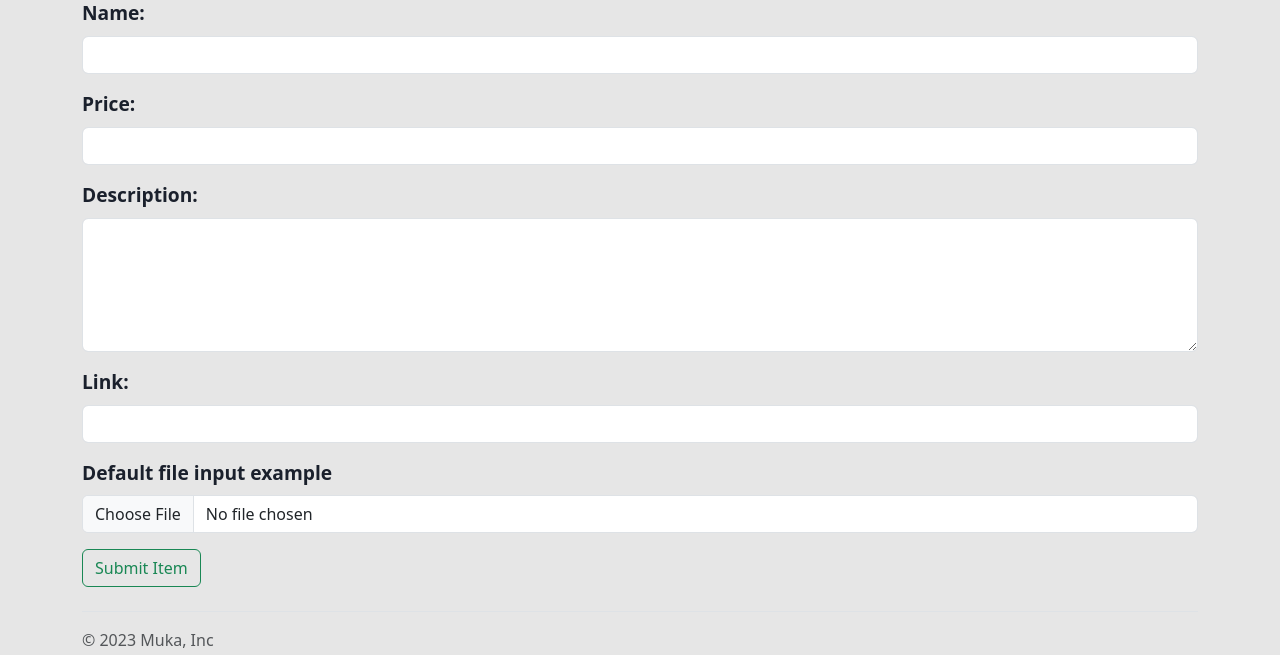
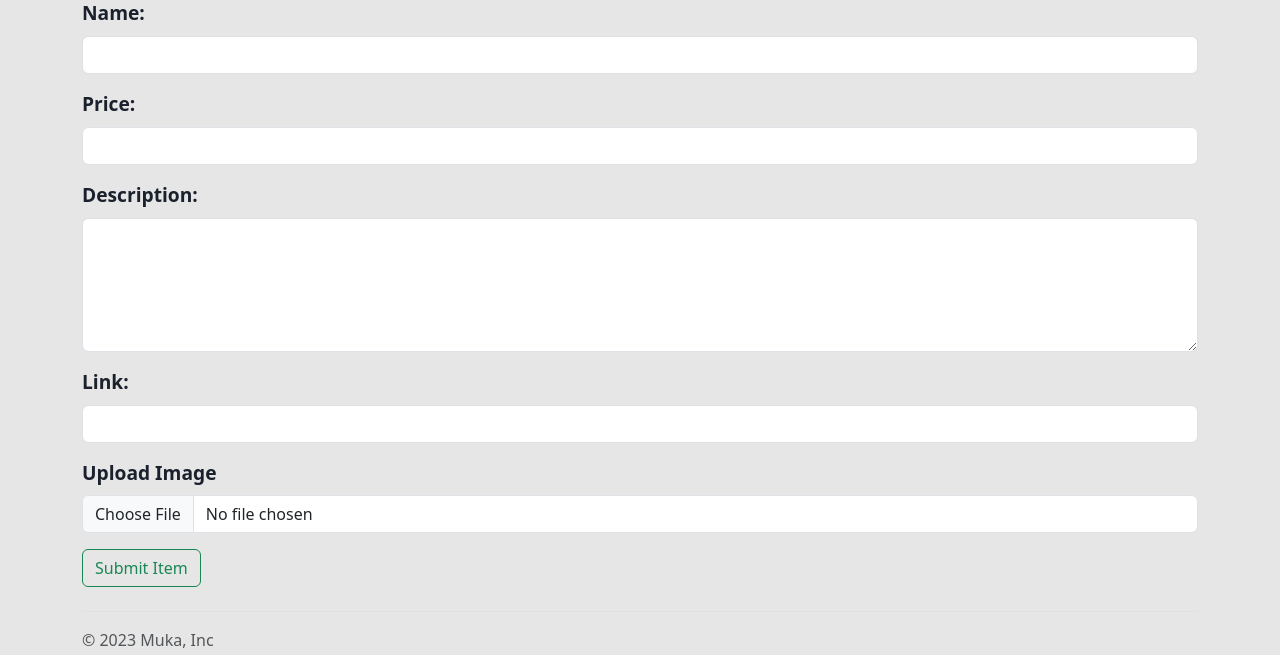
Before and after one commit to Muka-is-home/api, a Django app: page /adminportal/create_shop_item in a window 1280 px wide. Shown: the part 204-859 px from the top of the page. Run offline with Django 4.2, Linux system fonts and the light colour scheme; the visitor is signed in with stand-in values (Sample User, id 1); parts of the project's set-up code (start-up, migrations or seed data) failed here and were passed over.

Commit message:
changed file upload text

```diff
--- a/templates/adminportal/shop_form.html
+++ b/templates/adminportal/shop_form.html
@@ -27,7 +27,7 @@
       </div>
 
       <div class="mb-3">
-        <label for="formFile" class="form-label">Default file input example</label>
+        <label for="formFile" class="form-label">Upload Image</label>
         <input class="form-control" name="image" type="file" id="formFile" required>
       </div>
 
```
